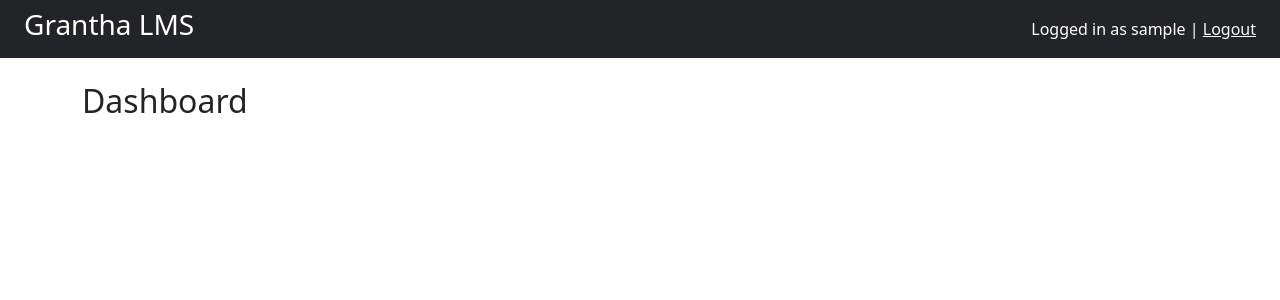
After one commit to padamupreti/grantha-lms, a Django app: page / in a window 1280 px wide. The commit adds this page. Shown: the top 300 px of the page. Run offline with Django 4.2, Linux system fonts and the light colour scheme; the visitor is signed in with stand-in values (Sample User, id 1); some libraries are stand-ins or nearby versions.

Commit message:
Started work on `dashboard` app

```diff
--- /dev/null
+++ b/dashboard/templates/dashboard/home.html
@@ -0,0 +1,5 @@
+{% extends 'base.html' %} {% block content %}
+<div class="container">
+    <h2 class="my-4">Dashboard</h2>
+</div>
+{% endblock %}
--- /dev/null
+++ b/dashboard/urls.py
@@ -0,0 +1,8 @@
+from django.urls import path
+
+from .views import home
+
+app_name = 'dashboard'
+urlpatterns = [
+    path('', home, name='home')
+]
--- a/dashboard/views.py
+++ b/dashboard/views.py
@@ -1,3 +1,5 @@
 from django.shortcuts import render
 
-# Create your views here.
+
+def home(request):
+    return render(request, 'dashboard/home.html', {})
--- a/lms/urls.py
+++ b/lms/urls.py
@@ -4,6 +4,7 @@ from django.conf import settings
 from django.conf.urls.static import static
 
 urlpatterns = [
+    path('', include('dashboard.urls')),
     path('auth/', include('authentication.urls')),
     path('admin/', admin.site.urls)
 ] + static(settings.STATIC_URL, document_root=settings.STATIC_ROOT)
--- a/templates/base.html
+++ b/templates/base.html
@@ -12,6 +12,7 @@
         />
     </head>
     <body>
+        {% if user.is_authenticated %} {% include 'header.html' %} {% endif %}
         {% block content %}{% endblock %}
     </body>
 </html>
--- /dev/null
+++ b/templates/header.html
@@ -0,0 +1,13 @@
+<div
+    class="bg-dark text-white py-2 d-flex justify-content-between align-items-baseline"
+>
+    <h3 class="ms-4">Grantha LMS</h3>
+    <span class="me-4"
+        >Logged in as {{ user }} |
+        <a
+            href="{% url 'authentication:logout' %}"
+            class="link-light link-opacity-75-hover"
+            >Logout</a
+        ></span
+    >
+</div>
```
